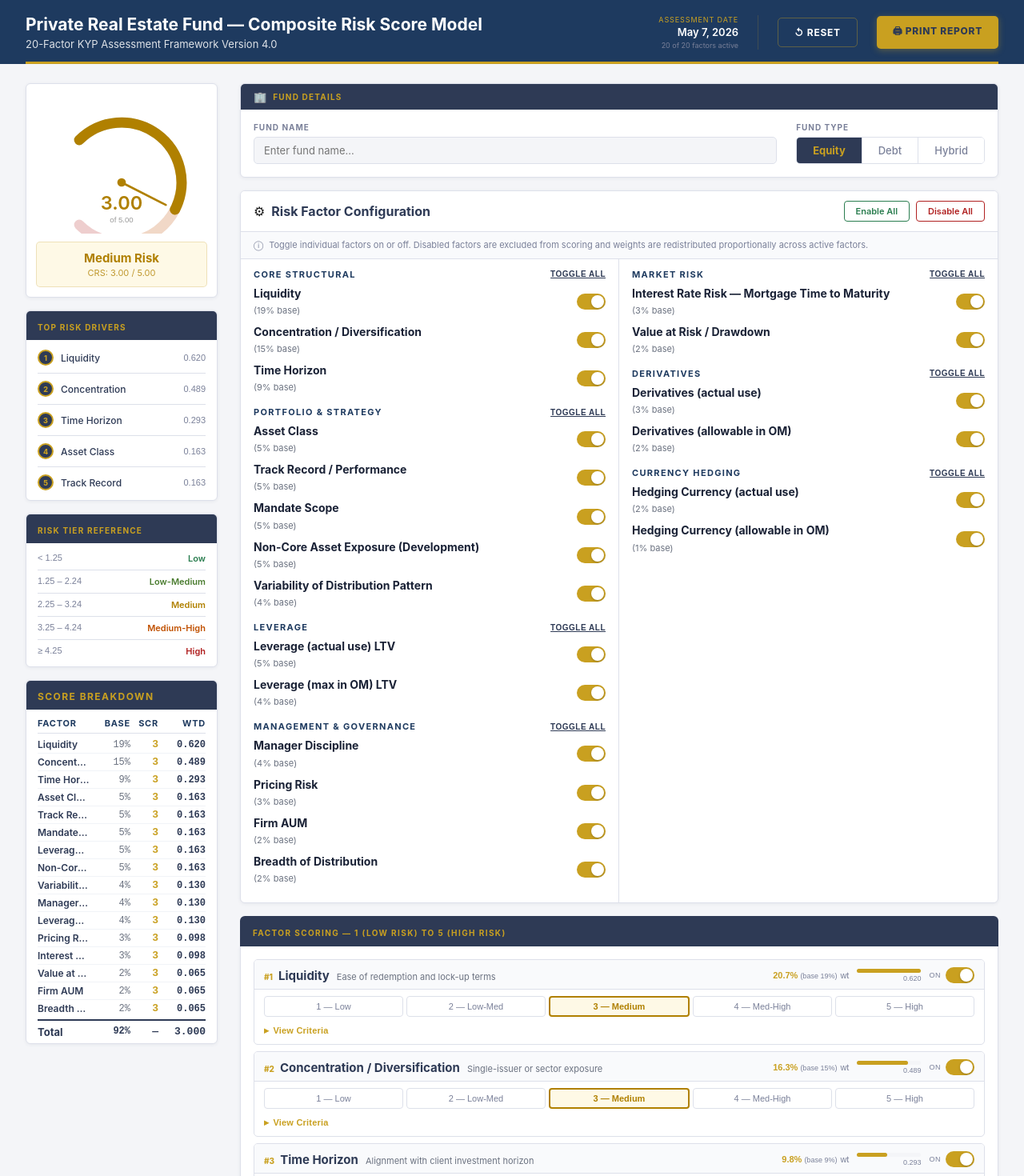
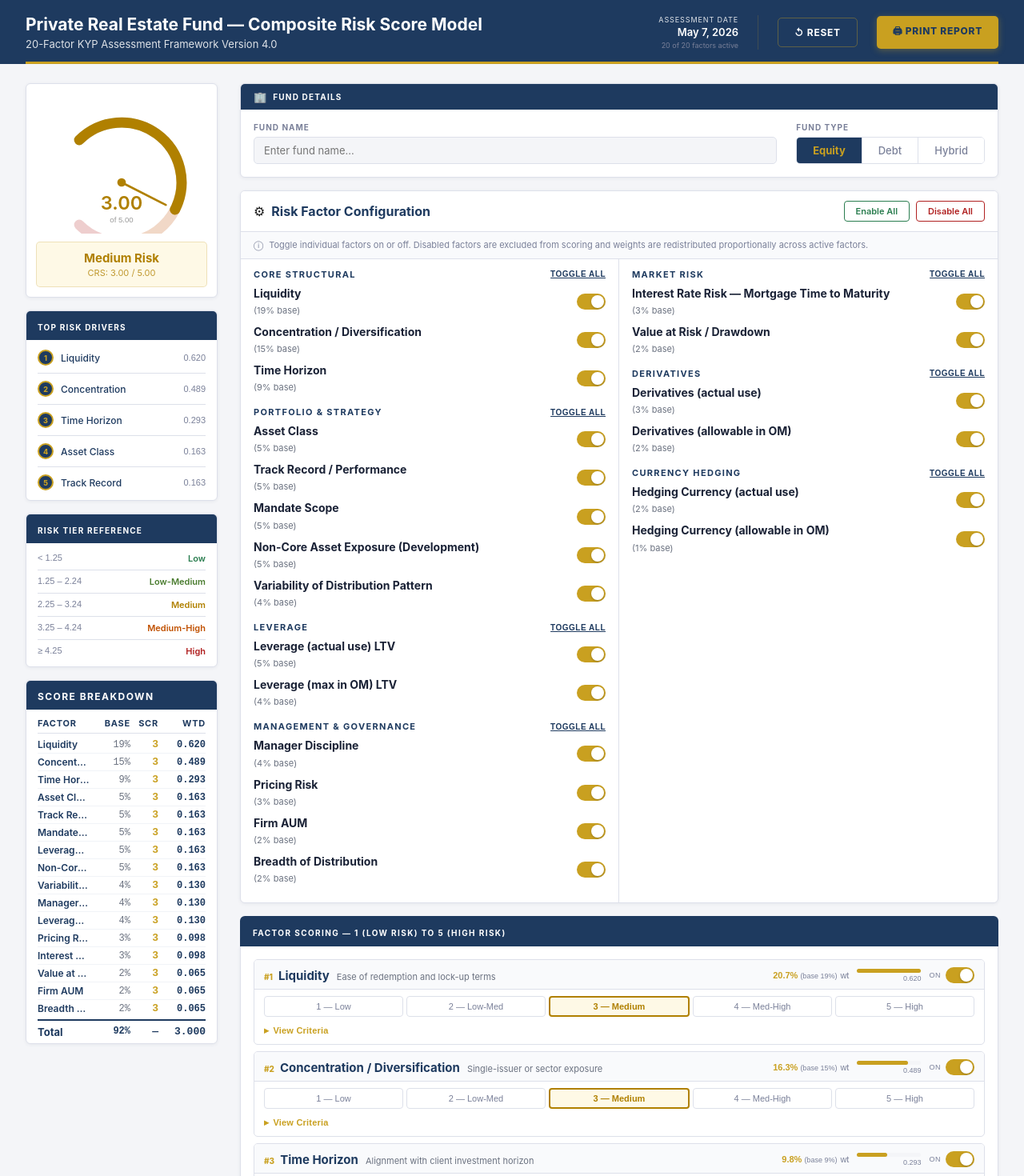
Before and after one commit to zvvkn5vkyb-cell/kyp-dashboard, a React (Vite) app: page / in a window 1280 px wide. Shown: the top 1470 px of the page at 80% size. Built offline with nearby package versions, Linux system fonts and the light colour scheme.

Commit message:
Heading bars: gold text to white, unify navy to match banner

```diff
--- a/src/App.jsx
+++ b/src/App.jsx
@@ -238,7 +238,7 @@ const FUND_TYPE_MODEL_EXCLUSIONS = {
 
 // Equiton brand palette
 const EQ = {
-  navy:       "#2e3a55",
+  navy:       "#1e3a5f",
   navyLight:  "#3d4a6a",
   gold:       "#c9a020",
   goldLight:  "#f5edd6",
@@ -440,9 +440,9 @@ function CriteriaTable({ criteria, selectedScore }) {
     <table style={{ width: "100%", borderCollapse: "collapse", marginTop: 0, fontSize: 11, fontFamily: "sans-serif" }}>
       <thead>
         <tr style={{ background: EQ.navy }}>
-          <th style={{ padding: "6px 10px", textAlign: "left", fontWeight: 700, color: EQ.gold, fontSize: 10, letterSpacing: ".08em", width: 52 }}>SCORE</th>
-          <th style={{ padding: "6px 10px", textAlign: "left", fontWeight: 700, color: EQ.gold, fontSize: 10, letterSpacing: ".08em", width: 70 }}>TIER</th>
-          <th style={{ padding: "6px 10px", textAlign: "left", fontWeight: 700, color: EQ.gold, fontSize: 10, letterSpacing: ".08em" }}>CRITERIA</th>
+          <th style={{ padding: "6px 10px", textAlign: "left", fontWeight: 700, color: "#ffffff", fontSize: 10, letterSpacing: ".08em", width: 52 }}>SCORE</th>
+          <th style={{ padding: "6px 10px", textAlign: "left", fontWeight: 700, color: "#ffffff", fontSize: 10, letterSpacing: ".08em", width: 70 }}>TIER</th>
+          <th style={{ padding: "6px 10px", textAlign: "left", fontWeight: 700, color: "#ffffff", fontSize: 10, letterSpacing: ".08em" }}>CRITERIA</th>
         </tr>
       </thead>
       <tbody>
@@ -841,7 +841,7 @@ export default function App() {
           <div style={{ display: "flex", alignItems: "center", gap: 24, padding: "18px 0 14px" }}>
             {/* Date + factor count */}
             <div style={{ textAlign: "right", borderRight: `1px solid ${EQ.gold}30`, paddingRight: 24 }}>
-              <div style={{ fontSize: 9, color: EQ.gold, letterSpacing: ".1em", textTransform: "uppercase", marginBottom: 2 }}>Assessment Date</div>
+              <div style={{ fontSize: 9, color: "#ffffff", letterSpacing: ".1em", textTransform: "uppercase", marginBottom: 2, opacity: 0.85 }}>Assessment Date</div>
               <div style={{ fontSize: 13, color: "#ffffff", fontWeight: 600 }}>{today}</div>
               <div style={{ fontSize: 9, color: "#7a8099", marginTop: 3 }}>{activeContribs.length} of {factors.length} factors active</div>
             </div>
@@ -918,7 +918,7 @@ export default function App() {
           {/* Top Risk Drivers */}
           <div style={{ marginTop: 16, background: EQ.white, borderRadius: 6, border: `1px solid ${EQ.border}`, overflow: "hidden", boxShadow: "0 1px 4px rgba(46,58,85,.07)" }}>
             <div style={{ background: EQ.navy, padding: "8px 14px" }}>
-              <span style={{ fontSize: 10, letterSpacing: ".12em", textTransform: "uppercase", color: EQ.gold, fontWeight: 700 }}>Top Risk Drivers</span>
+              <span style={{ fontSize: 10, letterSpacing: ".12em", textTransform: "uppercase", color: "#ffffff", fontWeight: 700 }}>Top Risk Drivers</span>
             </div>
             <div style={{ padding: "12px 14px" }}>
               {top5.map((f, i) => (
@@ -934,7 +934,7 @@ export default function App() {
           {/* Risk Tier Reference */}
           <div style={{ marginTop: 16, background: EQ.white, borderRadius: 6, border: `1px solid ${EQ.border}`, overflow: "hidden", boxShadow: "0 1px 4px rgba(46,58,85,.07)" }}>
             <div style={{ background: EQ.navy, padding: "8px 14px" }}>
-              <span style={{ fontSize: 10, letterSpacing: ".12em", textTransform: "uppercase", color: EQ.gold, fontWeight: 700 }}>Risk Tier Reference</span>
+              <span style={{ fontSize: 10, letterSpacing: ".12em", textTransform: "uppercase", color: "#ffffff", fontWeight: 700 }}>Risk Tier Reference</span>
             </div>
             <div style={{ padding: "12px 14px" }}>
               {[
@@ -964,7 +964,7 @@ export default function App() {
             return (
               <div style={{ marginTop: 16, background: EQ.white, borderRadius: 6, border: `1px solid ${EQ.border}`, overflow: "hidden", boxShadow: "0 1px 4px rgba(46,58,85,.07)" }}>
                 <div style={{ background: EQ.navy, padding: "8px 14px" }}>
-                  <span style={{ fontSize: 12, letterSpacing: ".12em", textTransform: "uppercase", color: EQ.gold, fontWeight: 700 }}>Score Breakdown</span>
+                  <span style={{ fontSize: 12, letterSpacing: ".12em", textTransform: "uppercase", color: "#ffffff", fontWeight: 700 }}>Score Breakdown</span>
                 </div>
                 <div style={{ padding: "10px 14px 6px" }}>
                   {weightsNormalized && (
@@ -1033,7 +1033,7 @@ export default function App() {
           <div style={{ background: EQ.white, borderRadius: 6, border: `1px solid ${EQ.border}`, marginBottom: 16, overflow: "hidden", boxShadow: "0 1px 4px rgba(46,58,85,.07)" }}>
             <div style={{ background: EQ.navy, padding: "8px 16px", display: "flex", alignItems: "center", gap: 8 }}>
               <span style={{ fontSize: 13 }}>🏢</span>
-              <span style={{ fontSize: 10, letterSpacing: ".12em", textTransform: "uppercase", color: EQ.gold, fontWeight: 700 }}>Fund Details</span>
+              <span style={{ fontSize: 10, letterSpacing: ".12em", textTransform: "uppercase", color: "#ffffff", fontWeight: 700 }}>Fund Details</span>
             </div>
             <div style={{ padding: "16px" }}>
               <div style={{ display: "grid", gridTemplateColumns: "1fr auto", gap: 24, alignItems: "start" }}>
@@ -1264,7 +1264,7 @@ export default function App() {
 
           {/* Section label bar */}
           <div style={{ background: EQ.navy, borderRadius: "6px 6px 0 0", padding: "9px 16px", marginBottom: 0 }}>
-            <span style={{ fontSize: 10, letterSpacing: ".14em", textTransform: "uppercase", color: EQ.gold, fontWeight: 700 }}>
+            <span style={{ fontSize: 10, letterSpacing: ".14em", textTransform: "uppercase", color: "#ffffff", fontWeight: 700 }}>
               Factor Scoring — 1 (Low Risk) to 5 (High Risk)
             </span>
           </div>
```
